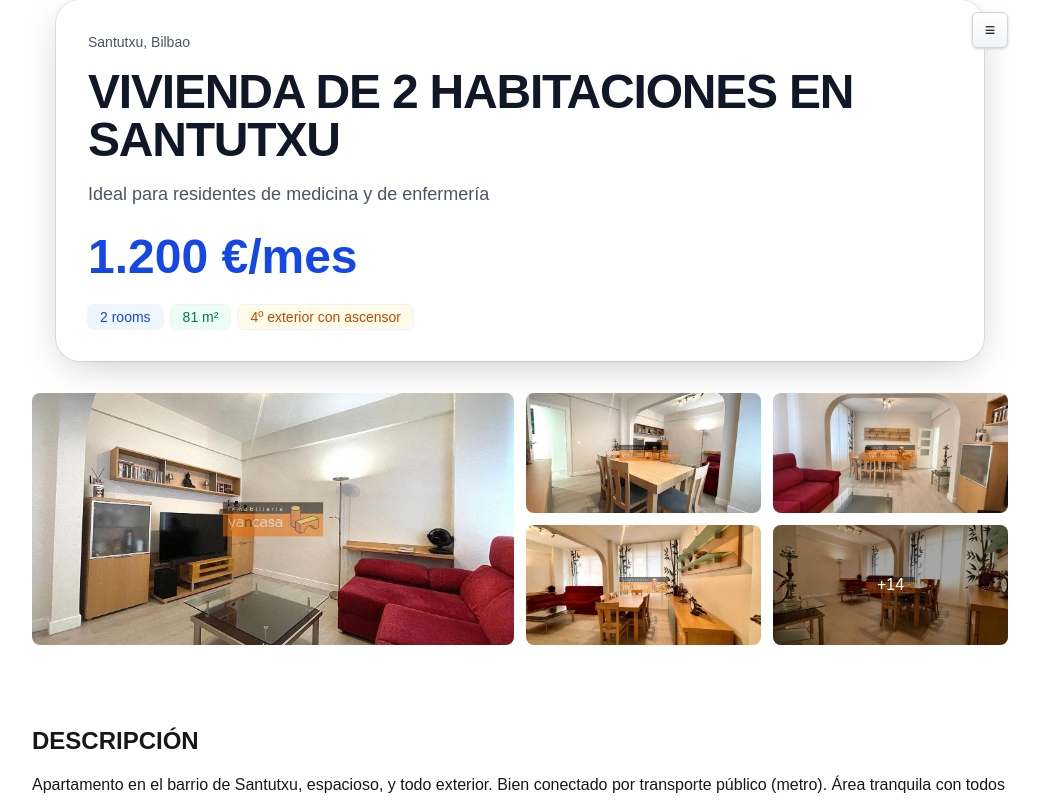
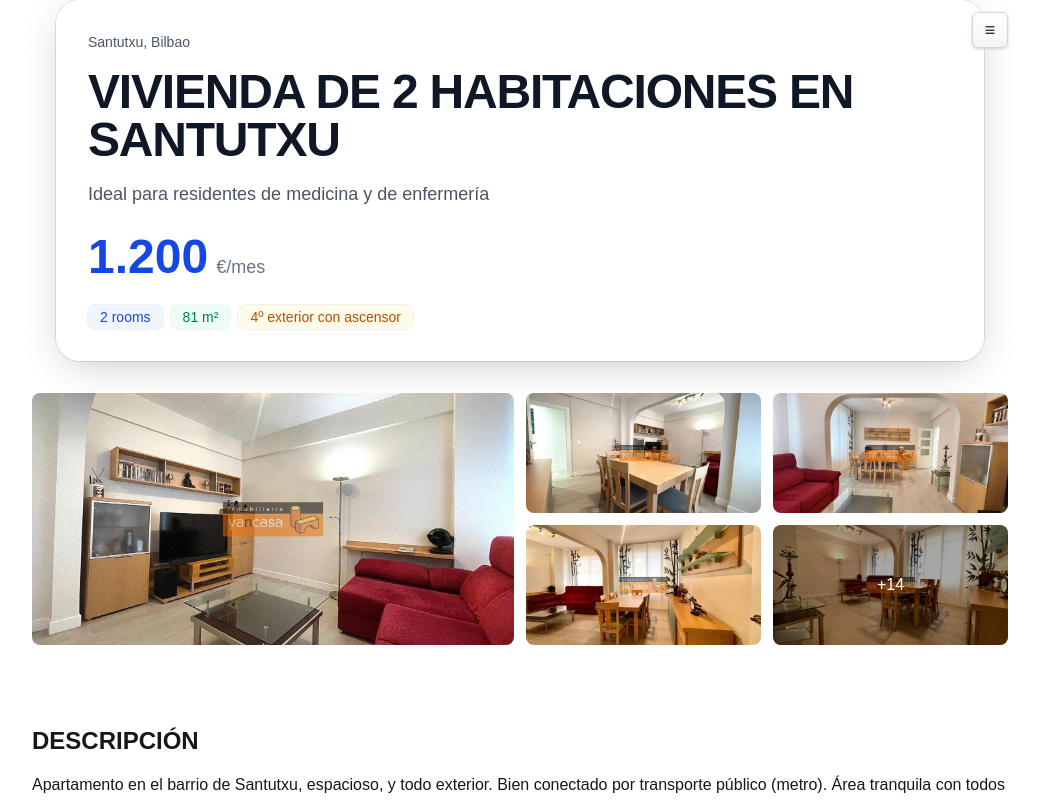
Before and after one commit to jvalladolid/rentflat-website, a Next.js app: page / in a window 1280 px wide. Shown: the top 800 px of the page, without its empty margins (120-1160 px from the left). Built offline with nearby package versions, Linux system fonts and the light colour scheme.

Commit message:
Put euro per month literal as it was previously

```diff
--- a/src/components/Hero.tsx
+++ b/src/components/Hero.tsx
@@ -31,24 +31,24 @@ export function Hero({ flat }: HeroProps) {
   // - es-ES locale gives thousands '.' and decimals ','
   // - Up to 2 decimals if present, no unnecessary trailing zeros
   const priceValue = flat.price as number | string;
-  const formattedPrice = (() => {
+  const formattedNumeric = (() => {
     if (typeof priceValue === 'number') {
-      return `${priceValue.toLocaleString('es-ES', {
+      return priceValue.toLocaleString('es-ES', {
         minimumFractionDigits: 0,
         maximumFractionDigits: 2,
         useGrouping: true,
-      })} €/mes`;
+      });
     }
     const n = Number(priceValue);
     if (!Number.isNaN(n)) {
-      return `${n.toLocaleString('es-ES', {
+      return n.toLocaleString('es-ES', {
         minimumFractionDigits: 0,
         maximumFractionDigits: 2,
         useGrouping: true,
-      })} €/mes`;
+      });
     }
-    // Non-numeric string → show as-is with suffix
-    return `${priceValue} €/mes`;
+    // Non-numeric string → show as-is (keeps your own formatting if present)
+    return String(priceValue);
   })();
 
   const floorDesc = flat.floorDesc ?? '';
@@ -86,11 +86,12 @@ export function Hero({ flat }: HeroProps) {
             </p>
           )}
 
-          {/* Price */}
-          <div className="pt-2">
+          {/* Price: main number bold, €/mes smaller & softer */}
+          <div className="pt-2 flex items-end gap-2">
             <span className="text-4xl lg:text-5xl font-semibold text-blue-700 dark:text-blue-400">
-              {formattedPrice}
+              {formattedNumeric}
             </span>
+            <span className="text-base md:text-lg text-gray-500 dark:text-gray-400">€/mes</span>
           </div>
 
           {/* Badges */}
```
